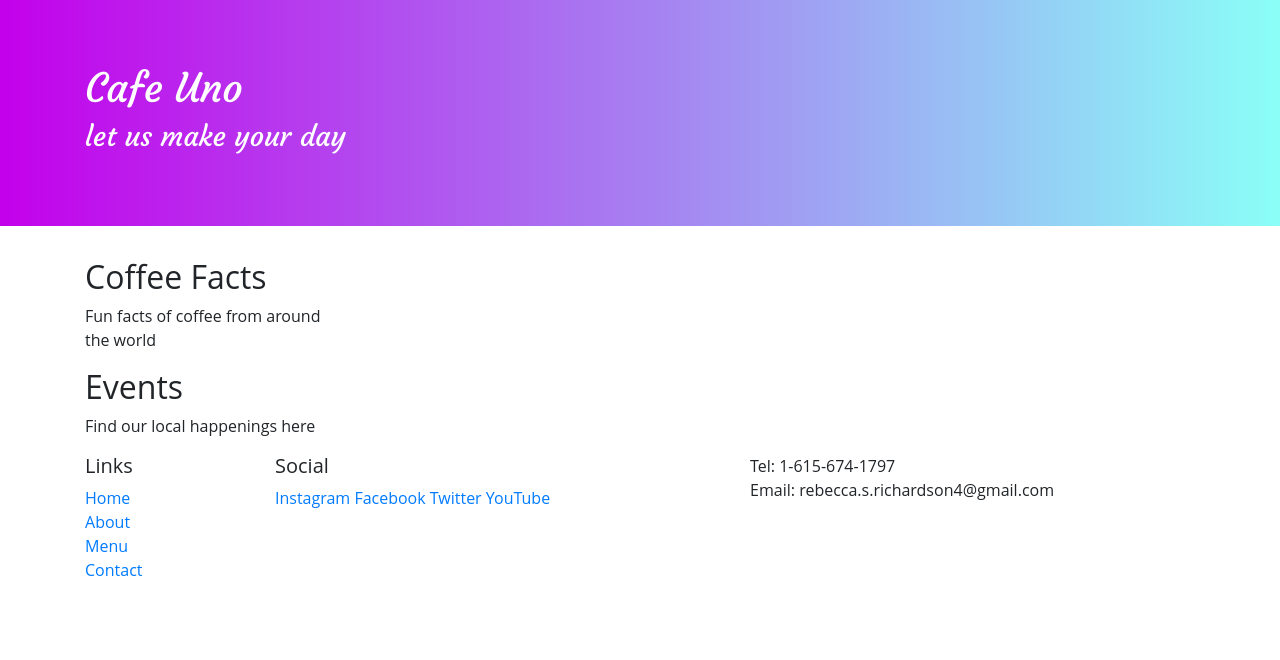
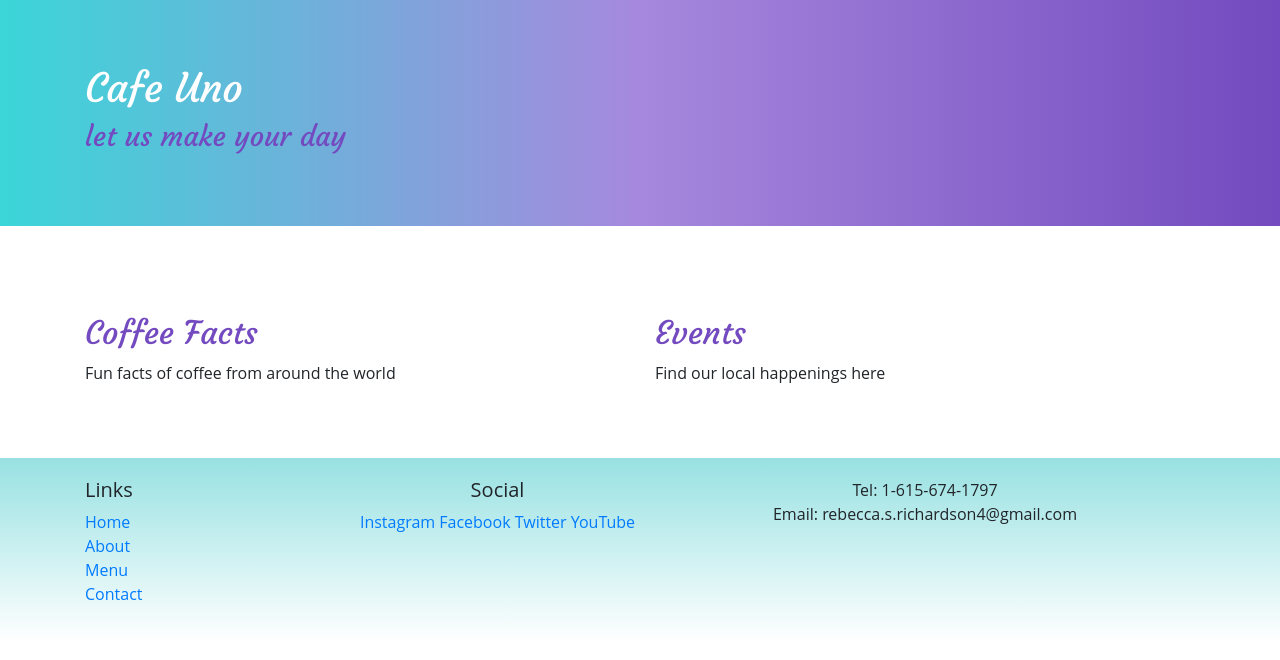
Before and after one commit to beckyrich/cafe-uno, a website: page index.html in a window 1280 px wide. Drawn offline with nearby package versions, Linux system fonts and the light colour scheme.

Commit message:
Adding Custom Styles

```diff
--- a/css/styles.css
+++ b/css/styles.css
@@ -3,10 +3,28 @@ body {
 }
 
 .jumbotron {
-    background: linear-gradient(to right, #c300eb 0%, #8afff7 100%);
+    background: linear-gradient(to right, #3bd6d8, #A688DD, #734abf);
     color: white;
 }
 
-h1, h3 {
+h1, h2, h3 {
     font-family: 'Courgette', cursive;
 }
+
+h2 {
+    color: #734abf;
+}
+
+header h3 {
+    color: #734ABF;
+}
+
+.row-content {
+    padding: 50px 0;
+    min-height: 200px;
+}
+
+footer {
+    background-image: linear-gradient(#98E1E2, white);
+    padding: 20px 0;
+}
--- a/index.html
+++ b/index.html
@@ -29,14 +29,11 @@
     </header>
 
     <div class="container">
-        <div class="row">
-            <div class="col-sm-4 col-md-3">
+        <div class="row row-content align-items-center">
+            <div class="col-sm-6">
                 <h2> Coffee Facts </h2>
                 <p> Fun facts of coffee from around the world </p>
             </div>
-        </div>
-
-        <div class="row">
             <div class="col">
                 <h2> Events </h2>
                 <p> Find our local happenings here </p>
@@ -56,14 +53,14 @@
                         <li><a href="#">Contact</a></li>
                     </ul>
                 </div>
-                <div class="col-6 col-sm-5">
+                <div class="col-6 col-sm-5 text-center">
                     <h5>Social</h5>
                     <a href="http://instagram.com/">Instagram</a>
                     <a href="http://facebook.com/">Facebook</a>
                     <a href="http://twitter.com/">Twitter</a>
                     <a href="http://youtube.com/">YouTube</a>
                 </div>
-                <div class="col-sm-4">
+                <div class="col-sm-4 text-center">
                     Tel: 1-615-674-1797<br />
                     Email: rebecca.s.richardson4@gmail.com
                 </div>
```
